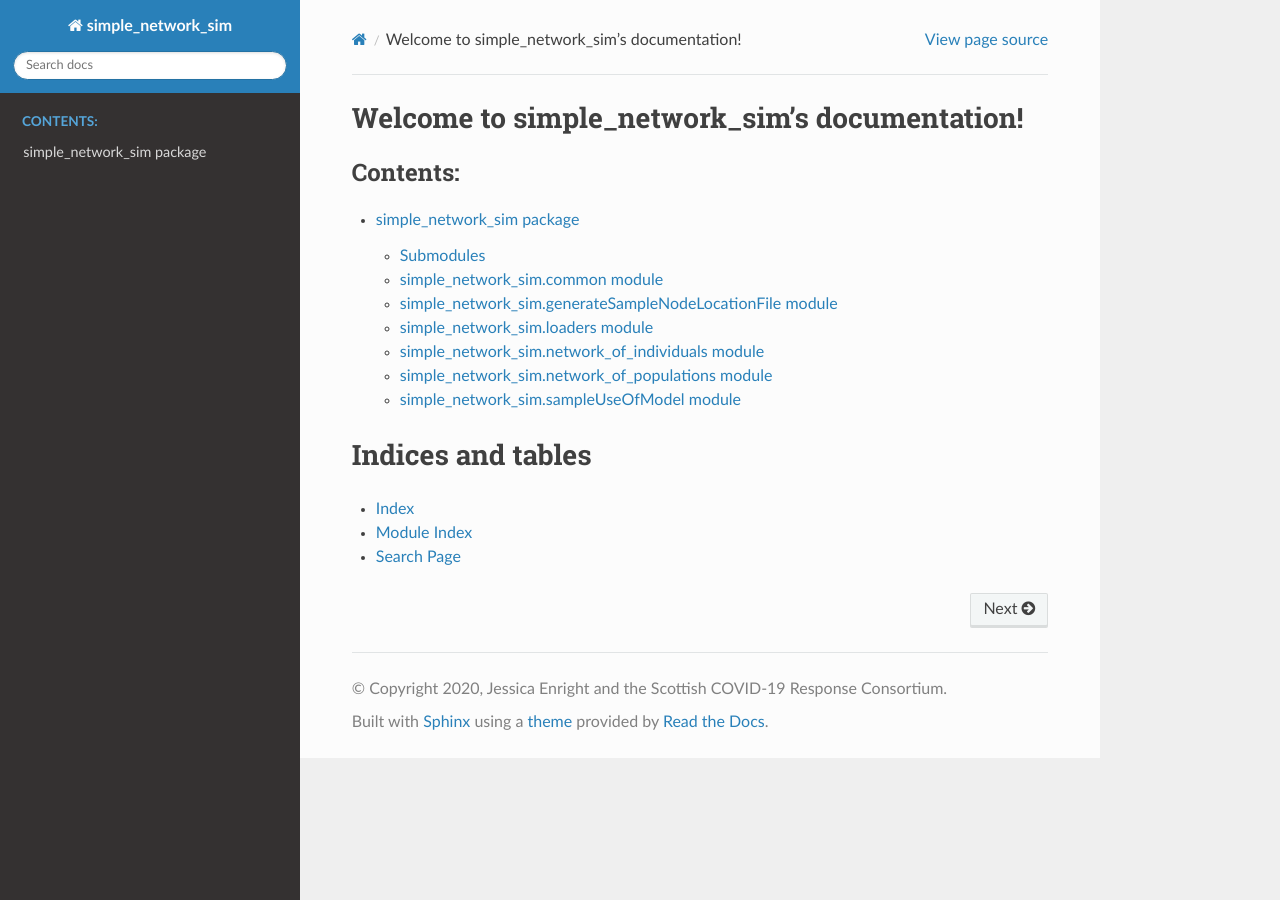
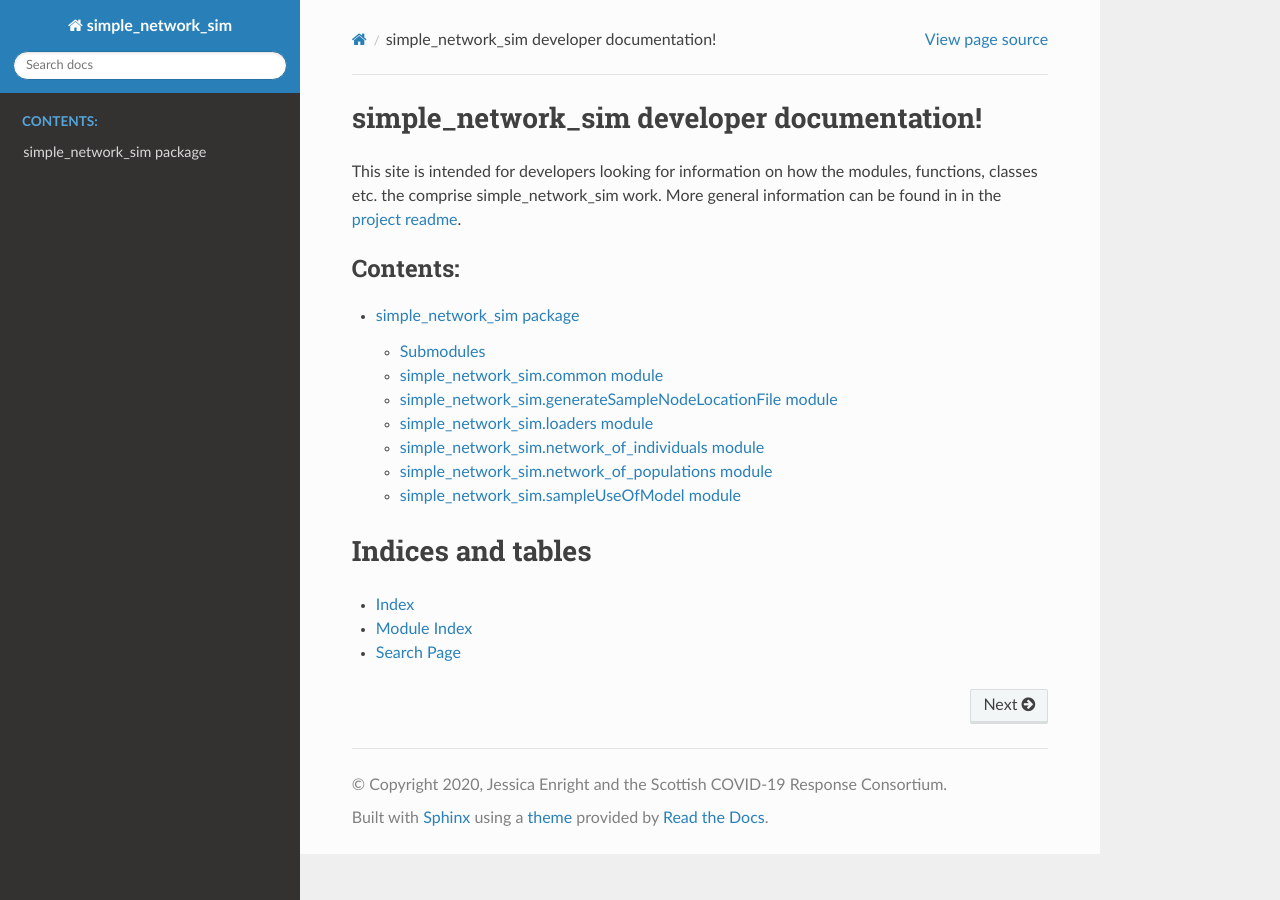
Before and after one commit to magicicada/simple_network_sim, a Sphinx documentation site: the page built from doc/source/index.rst, in a window 1280 px wide. Built offline with Sphinx 7.4.7 and the Read the Docs theme 2.0.0, drawn with Linux system fonts in a browser that asks for light colours.

Commit message:
clarify purpose of site

```diff
--- a/doc/source/index.rst
+++ b/doc/source/index.rst
@@ -3,8 +3,11 @@
    You can adapt this file completely to your liking, but it should at least
    contain the root `toctree` directive.
 
-Welcome to simple_network_sim's documentation!
-==============================================
+simple_network_sim developer documentation!
+===========================================
+
+This site is intended for developers looking for information on how the modules, functions, classes etc. the comprise simple_network_sim work. More general information can be found in in the `project readme
+<https://github.com/ScottishCovidResponse/simple_network_sim/blob/master/README.md>`_.
 
 .. toctree::
    :maxdepth: 2
```
